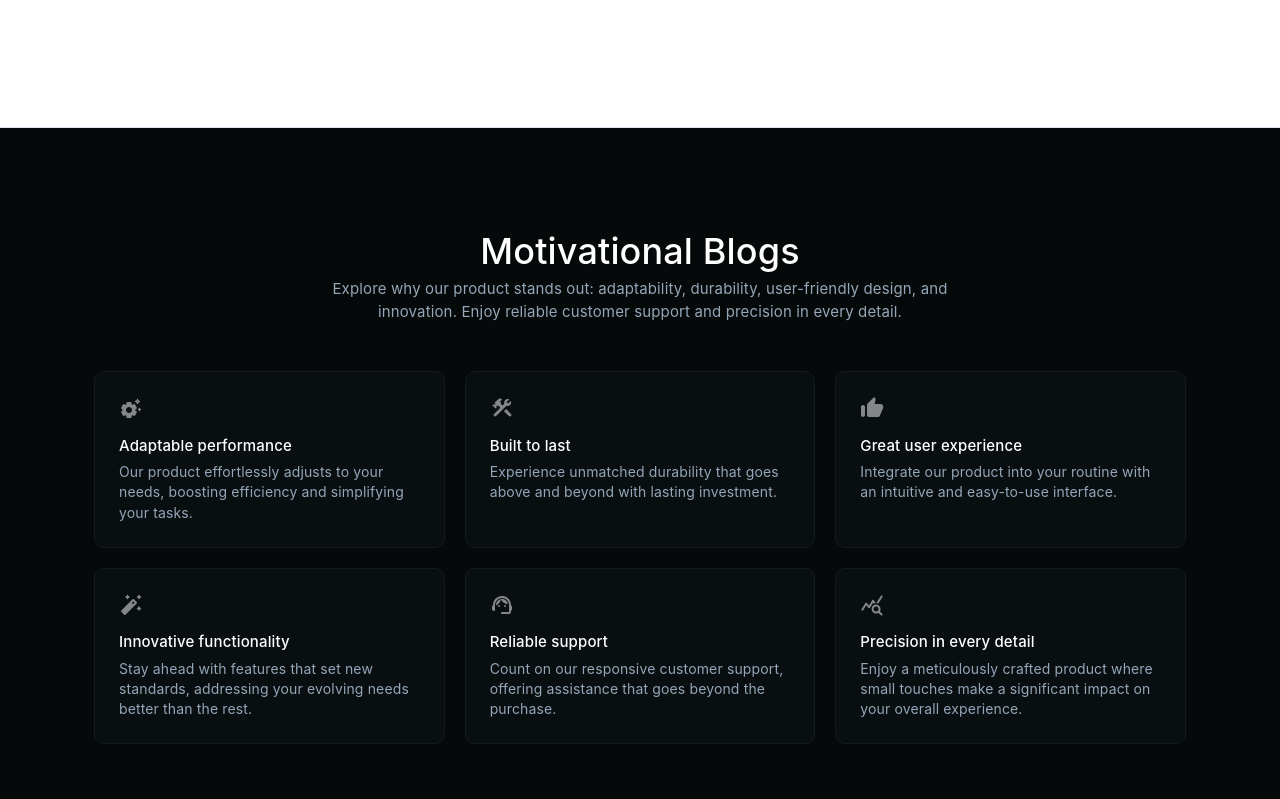
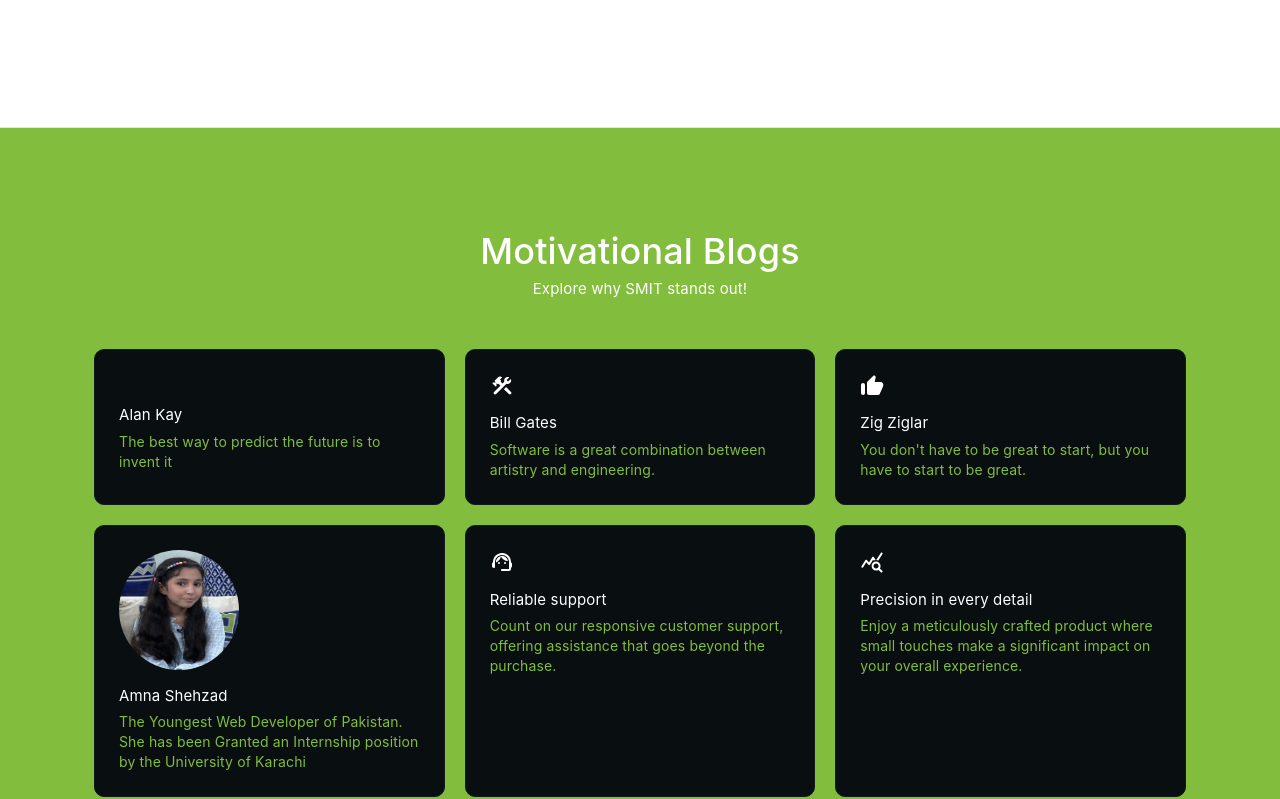
Before and after one commit to sabahunzalah/Student-Portal, a React (Create React App) app: page / in a window 1280 px wide. Shown: the part 3070-3869 px from the top of the page. Built offline with nearby package versions, Linux system fonts and the light colour scheme.

Commit message:
adding success stories pictures

```diff
--- a/src/LandingPage/components/Highlights.js
+++ b/src/LandingPage/components/Highlights.js
@@ -11,31 +11,35 @@
 import SettingsSuggestRoundedIcon from "@mui/icons-material/SettingsSuggestRounded";
 import SupportAgentRoundedIcon from "@mui/icons-material/SupportAgentRounded";
 import ThumbUpAltRoundedIcon from "@mui/icons-material/ThumbUpAltRounded";
+import Amna_image from "../../assets/images/amna1.png";
 
 const items = [
   {
-    icon: <SettingsSuggestRoundedIcon />,
-    title: "Adaptable performance",
-    description:
-      "Our product effortlessly adjusts to your needs, boosting efficiency and simplifying your tasks.",
+    icon: <img />,
+    title: "Alan Kay",
+    description: "The best way to predict the future is to invent it",
   },
   {
     icon: <ConstructionRoundedIcon />,
-    title: "Built to last",
-    description:
-      "Experience unmatched durability that goes above and beyond with lasting investment.",
+    title: "Bill Gates",
+    description: "Software is a great combination between artistry and engineering.",
   },
   {
     icon: <ThumbUpAltRoundedIcon />,
-    title: "Great user experience",
-    description:
-      "Integrate our product into your routine with an intuitive and easy-to-use interface.",
+    title: "Zig Ziglar",
+    description: "You don't have to be great to start, but you have to start to be great.",
   },
   {
-    icon: <AutoFixHighRoundedIcon />,
-    title: "Innovative functionality",
+    icon: (
+      <img
+        src={Amna_image}
+        alt="Amna Shehzad"
+        style={{ width: "120px", height: "120px", borderRadius: "50%" }}
+      />
+    ),
+    title: "Amna Shehzad",
     description:
-      "Stay ahead with features that set new standards, addressing your evolving needs better than the rest.",
+      "The Youngest Web Developer of Pakistan. She has been Granted an Internship position by the University of Karachi",
   },
   {
     icon: <SupportAgentRoundedIcon />,
@@ -59,7 +63,7 @@
         pt: { xs: 4, sm: 12 },
         pb: { xs: 8, sm: 16 },
         color: "white",
-        bgcolor: "#06090a",
+        bgcolor: "#82bd3e",
       }}
     >
       <Container
@@ -77,12 +81,11 @@
             textAlign: { sm: "left", md: "center" },
           }}
         >
-          <Typography component="h2" variant="h4">
-           Motivational Blogs
+          <Typography component="h1" variant="h4">
+            Motivational Blogs
           </Typography>
-          <Typography variant="body1" sx={{ color: "grey.400" }}>
-            Explore why our product stands out: adaptability, durability, user-friendly design, and
-            innovation. Enjoy reliable customer support and precision in every detail.
+          <Typography variant="body1" sx={{ color: "black.400" }}>
+            Explore why SMIT stands out!
           </Typography>
         </Box>
         <Grid container spacing={2.5}>
@@ -103,12 +106,12 @@
                   backgroundColor: "grey.900",
                 }}
               >
-                <Box sx={{ opacity: "50%" }}>{item.icon}</Box>
+                <Box sx={{ opacity: "100%" }}>{item.icon}</Box>
                 <div>
-                  <Typography fontWeight="medium" gutterBottom>
+                  <Typography fontWeight="larger" gutterBottom>
                     {item.title}
                   </Typography>
-                  <Typography variant="body2" sx={{ color: "grey.400" }}>
+                  <Typography variant="body2" sx={{ color: "#82BD3E" }}>
                     {item.description}
                   </Typography>
                 </div>
```
Also changed, not shown: src/assets/images/amna1.png (added).
